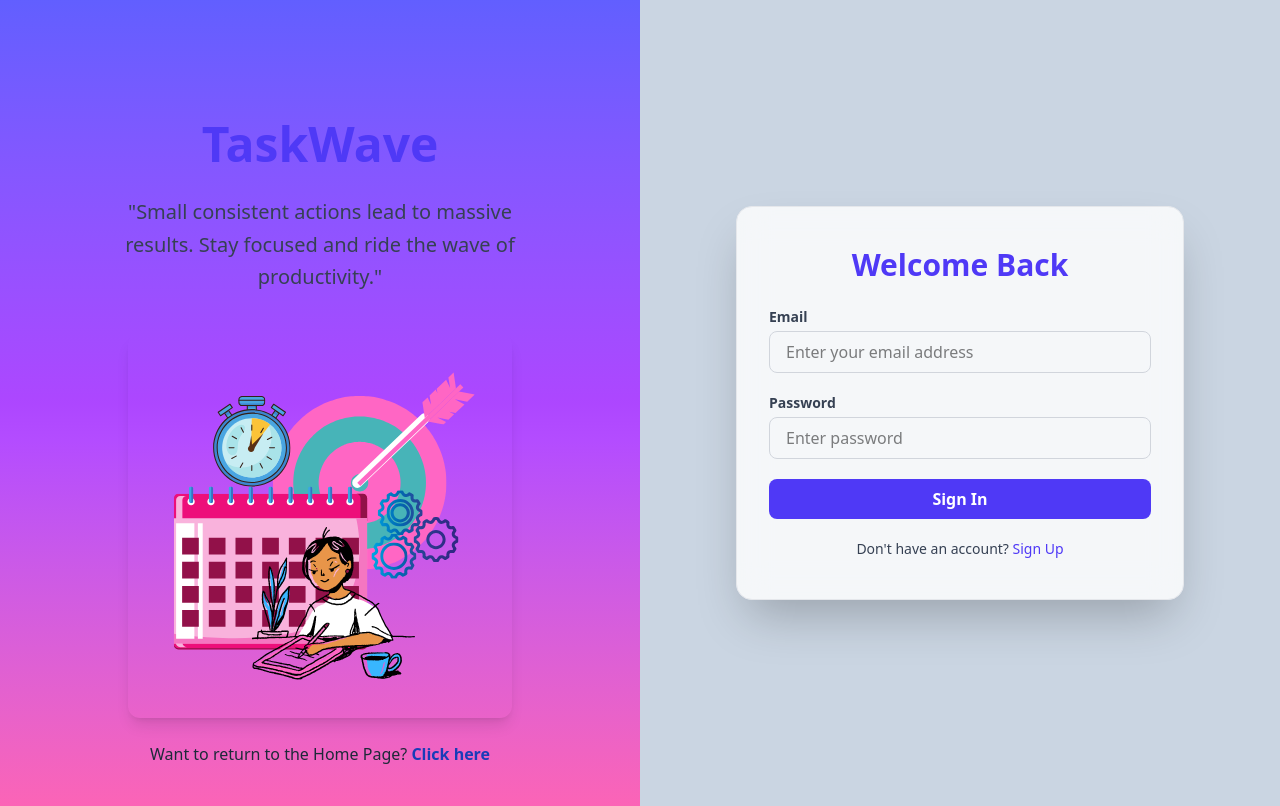
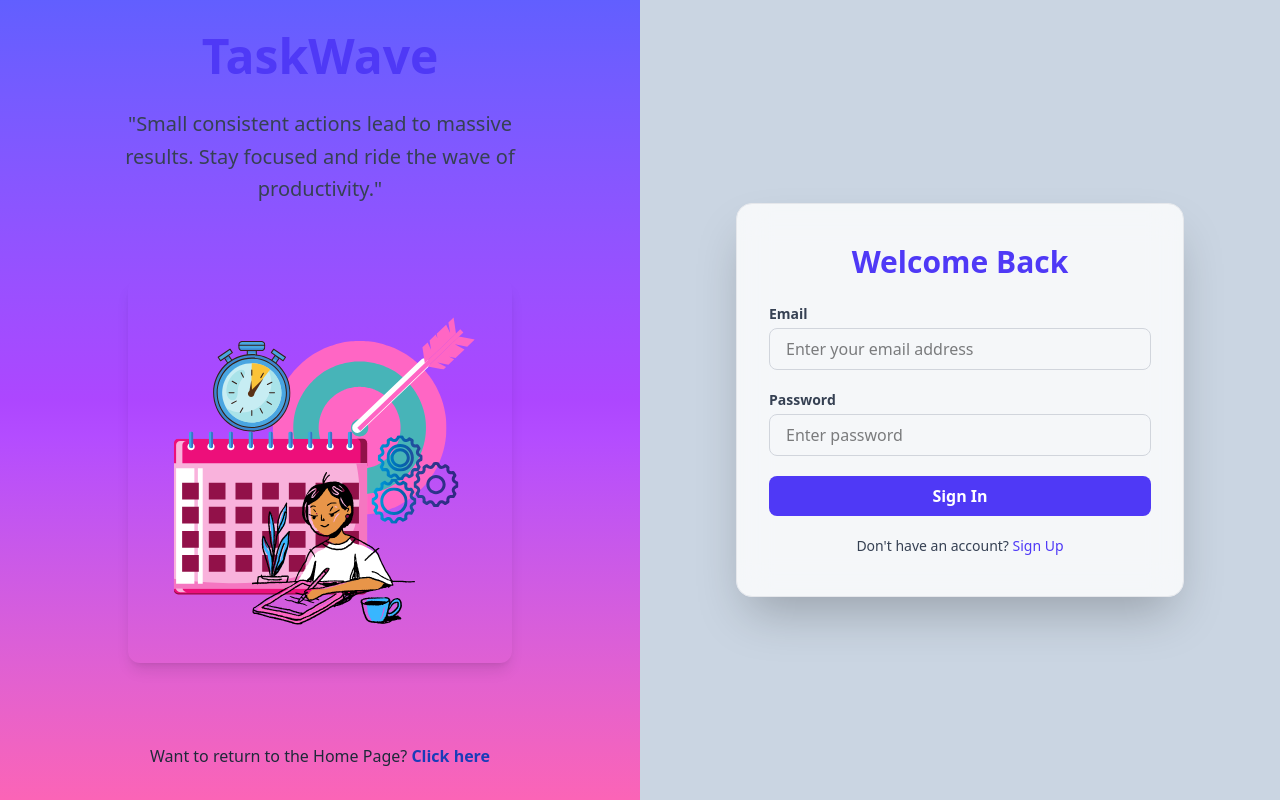
Before and after one commit to shubhamkv/task-wave, a React (Vite) app in the folder client/: page /signin in a window 1280 px wide. Built offline with nearby package versions, Linux system fonts and the light colour scheme; no server answers.

Commit message:
update sidebar and side panel

```diff
--- a/client/src/components/SidePanel.jsx
+++ b/client/src/components/SidePanel.jsx
@@ -3,8 +3,8 @@ import sidePanelImage from "../assets/register.svg";
 
 export const SidePanel = () => {
   return (
-    <div className="bg-gradient-to-b from-indigo-500 via-purple-500 to-pink-400 text-white flex flex-col items-center justify-start p-10">
-      <div className="mt-20 mb-6 text-center px-4">
+    <div className="h-screen bg-gradient-to-b from-indigo-500 via-purple-500 to-pink-400 text-white flex flex-col items-center justify-between p-8">
+      <div className="text-center px-4">
         <h1 className="text-4xl text-indigo-600 md:text-5xl font-extrabold mb-3">
           TaskWave
         </h1>
--- a/client/src/components/Sidebar.jsx
+++ b/client/src/components/Sidebar.jsx
@@ -42,7 +42,7 @@ export const Sidebar = ({ collapsed, toggleSidebar }) => {
             </NavLink>
           )}
           <button onClick={toggleSidebar}>
-            <FaBars className="text-xl" />
+            <FaBars className="text-xl cursor-pointer" />
           </button>
         </div>
         <nav className="flex flex-col space-y-2 px-4">
```
